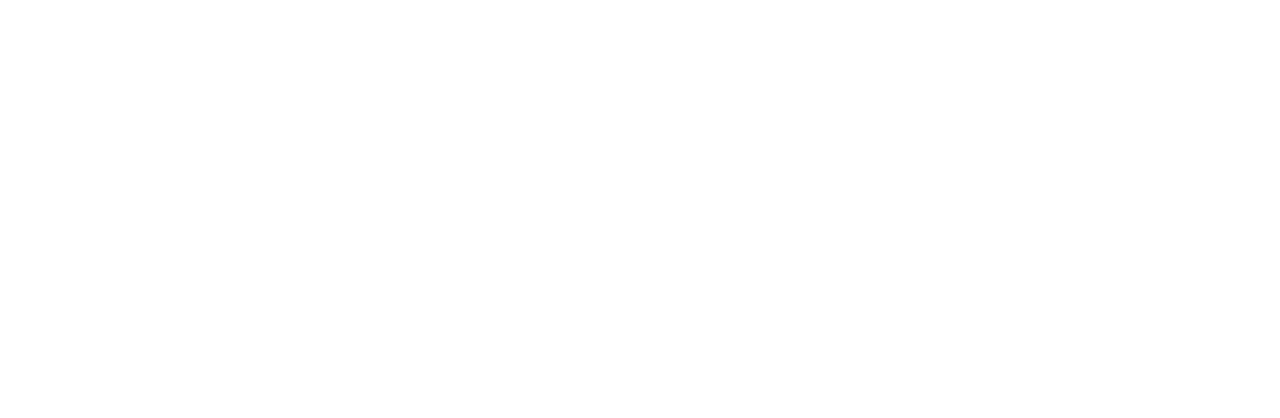
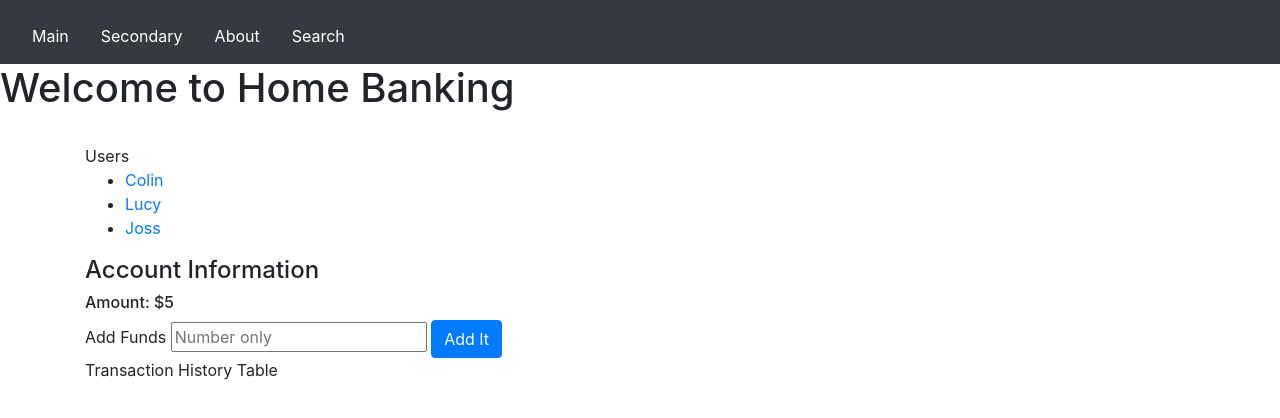
Before and after one commit to george412williams/Home-Banking, a website: page public/index.html in a window 1280 px wide. Drawn offline with nearby package versions, Linux system fonts and the light colour scheme.

Commit message:
structure html index page

```diff
--- a/public/index.html
+++ b/public/index.html
@@ -3,8 +3,103 @@
 <head>
     <meta charset="UTF-8">
     <title>Index</title>
+    <link rel="stylesheet" href="https://stackpath.bootstrapcdn.com/bootstrap/4.5.2/css/bootstrap.min.css" integrity="sha384-JcKb8q3iqJ61gNV9KGb8thSsNjpSL0n8PARn9HuZOnIxN0hoP+VmmDGMN5t9UJ0Z" crossorigin="anonymous">
+    <!--ANIMATE.CSS-->
+    <link rel="stylesheet" href="https://cdnjs.cloudflare.com/ajax/libs/animate.css/4.0.0/animate.min.css"/>
 </head>
+<style>
+    body {
+
+    }
+
+    .navbar {
+        height: 4rem;
+    }
+
+    .navbar-nav {
+        list-style: none;
+        display: flex;
+        flex-direction: row;
+        text-align: left;
+    }
+
+    .nav-item {
+        color: white;
+        padding: 1rem;
+    }
+
+    .userHeader {
+        text-align: center;
+    }
+
+    #userList {
+        list-style: none;
+
+    }
+
+    .user-select {
+
+    }
+
+    .selection {
+
+    }
+</style>
 <body>
+
+<nav class="navbar bg-dark static-top">
+<!--    <div class="container">-->
+<!--        <div class="navbar-collapse collapse">-->
+            <ul class="navbar-nav" id="navList">
+                <li class="nav-item">Main</li>
+                <li class="nav-item">Secondary</li>
+                <li class="nav-item">About</li>
+                <li class="nav-item">Search</li>
+            </ul>
+<!--        </div>-->
+<!--    </div>-->
+</nav>
+
+<header>
+    <h1>Welcome to Home Banking</h1>
+</header>
+<br>
+<div class="container selection">
+    <div class="header">Users</div>
+        <ul id="userList row">
+            <li class="user-select">
+                <a href="">Colin</a>
+            </li>
+            <li class="user-select">
+                <a href="">Lucy</a>
+            </li>
+            <li class="user-select">
+                <a href="">Joss</a>
+            </li>
+        </ul>
+</div>
+
+<div class="container">
+    <div class="signup-form">
+        <h4>Account Information</h4>
+        <h6>Amount: $5</h6>
+        <form action="">
+            <label for="add-funds">Add Funds </label>
+            <input type="number" name="add-funds" id="add-funds" placeholder="Number only">
+            <button type="submit" class="btn btn-primary">Add It</button>
+        </form>
+        <div>
+            Transaction History Table
+        </div>
+    </div>
+
+</div>
+
+<script src="./main.js"></script>
+<script src="https://cdnjs.cloudflare.com/ajax/libs/popper.js/1.14.7/umd/popper.min.js" integrity="sha384-UO2eT0CpHqdSJQ6hJty5KVphtPhzWj9WO1clHTMGa3JDZwrnQq4sF86dIHNDz0W1" crossorigin="anonymous"></script>
+<script src="https://code.jquery.com/jquery-3.5.1.slim.min.js" integrity="sha384-DfXdz2htPH0lsSSs5nCTpuj/zy4C+OGpamoFVy38MVBnE+IbbVYUew+OrCXaRkfj" crossorigin="anonymous"></script>
+<script src="https://cdn.jsdelivr.net/npm/popper.js@1.16.1/dist/umd/popper.min.js" integrity="sha384-9/reFTGAW83EW2RDu2S0VKaIzap3H66lZH81PoYlFhbGU+6BZp6G7niu735Sk7lN" crossorigin="anonymous"></script>
+<script src="https://stackpath.bootstrapcdn.com/bootstrap/4.5.2/js/bootstrap.min.js" integrity="sha384-B4gt1jrGC7Jh4AgTPSdUtOBvfO8shuf57BaghqFfPlYxofvL8/KUEfYiJOMMV+rV" crossorigin="anonymous"></script>
 
 </body>
 </html>
```
